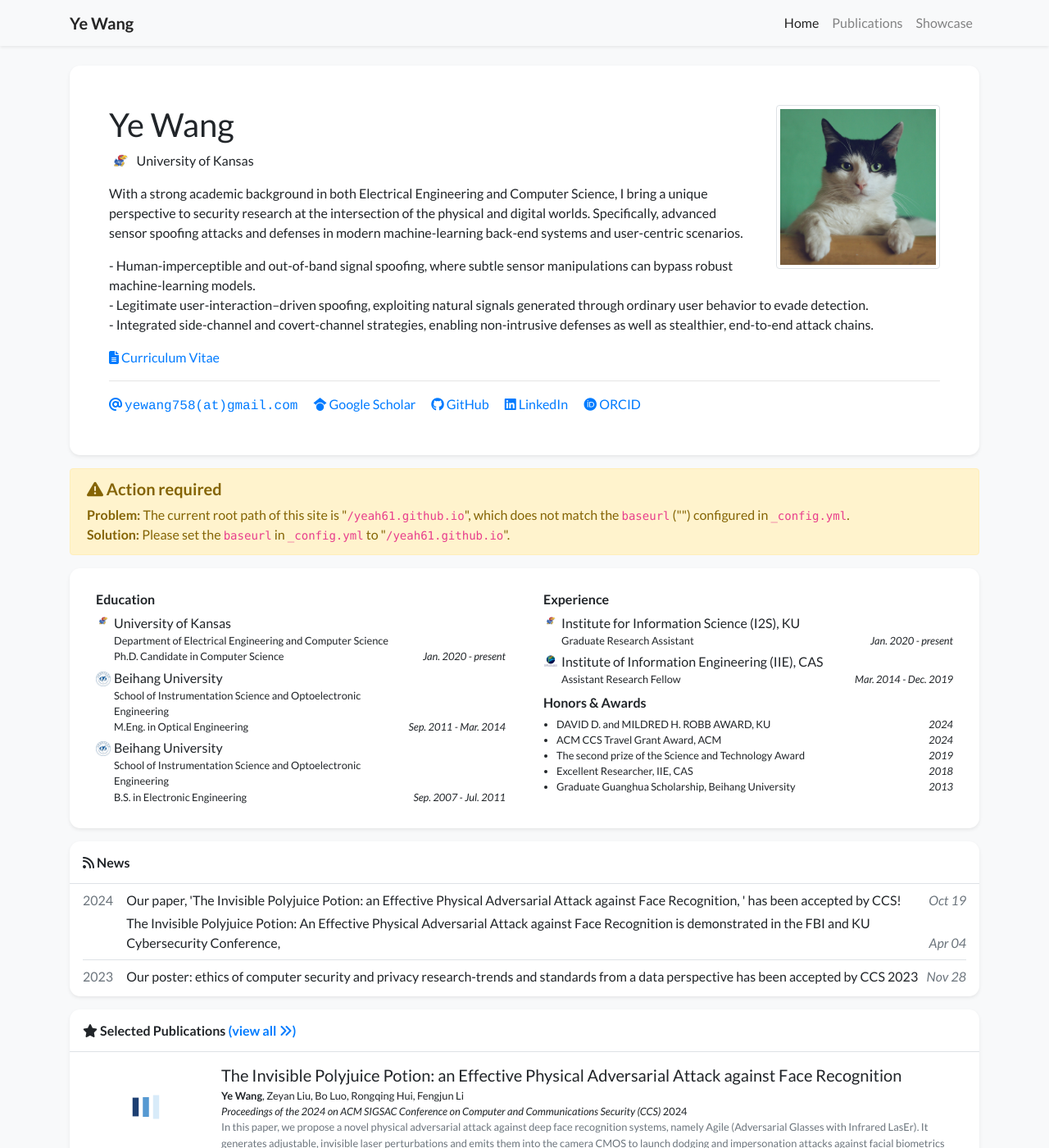
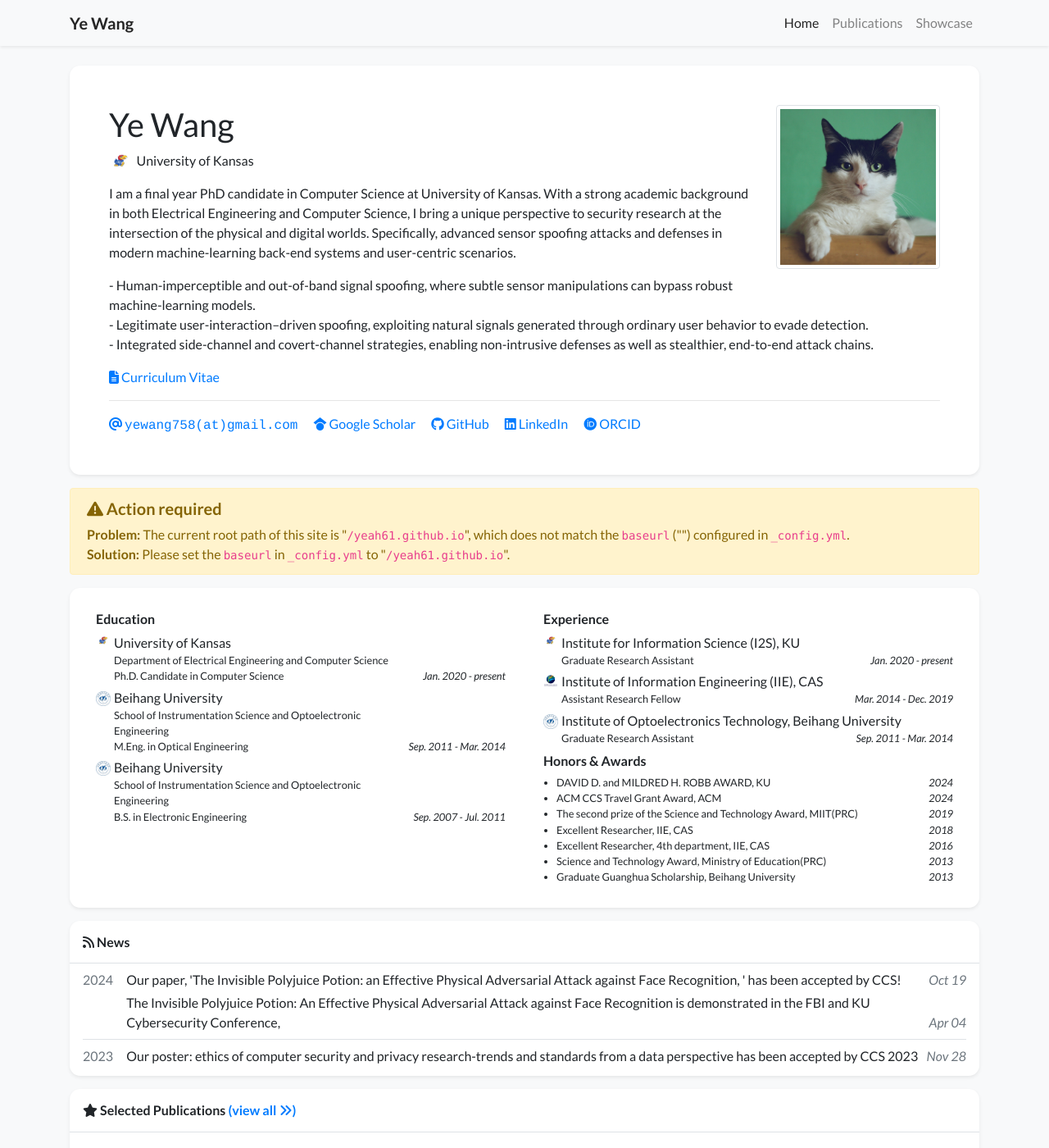
Before and after one commit to yeah61/yeah61.github.io, a Jekyll site: the page built from index.html, in a window 1280 px wide and 1400 px high. Shown: the whole window at 82% size. Built offline with Jekyll 4.4.1, drawn with Linux system fonts in a browser that asks for light colours; nearby versions of some CDN libraries; a style sheet for code colours, icons or effects is not loaded.

Commit message:
Update profile.yml

```diff
--- a/_data/profile.yml
+++ b/_data/profile.yml
@@ -23,7 +23,7 @@ orcid: 0009-0002-0450-8939
 short_bio_text_justify: false
 short_bio: >-
   <p>
-    With a strong academic background in both Electrical Engineering and Computer Science,
+    I am a final year PhD candidate in Computer Science at University of Kansas. With a strong academic background in both Electrical Engineering and Computer Science,
     I bring a unique perspective to security research at the intersection of the physical and digital worlds.
     Specifically, advanced sensor spoofing attacks and defenses in modern machine-learning back-end systems and user-centric scenarios.
   </p>
@@ -68,15 +68,23 @@ experience:
   logo: /assets/images/badges/iie.png
   position: Assistant Research Fellow
   date: Mar. 2014 - Dec. 2019
+- name: Institute of Optoelectronics Technology, Beihang University
+  logo: /assets/images/badges/beihang.png
+  position: Graduate Research Assistant
+  date: Sep. 2011 - Mar. 2014
 
 awards:
 - name: DAVID D. and MILDRED H. ROBB AWARD, KU
   date: 2024
 - name: ACM CCS Travel Grant Award, ACM
   date: 2024
-- name: The second prize of the Science and Technology Award
+- name: The second prize of the Science and Technology Award, MIIT(PRC)
   date: 2019
 - name: Excellent Researcher, IIE, CAS
   date: 2018
+- name: Excellent Researcher, 4th department, IIE, CAS
+  date: 2016
+- name: Science and Technology Award, Ministry of Education(PRC)
+  date: 2013
 - name: Graduate Guanghua Scholarship, Beihang University
   date: 2013
```
